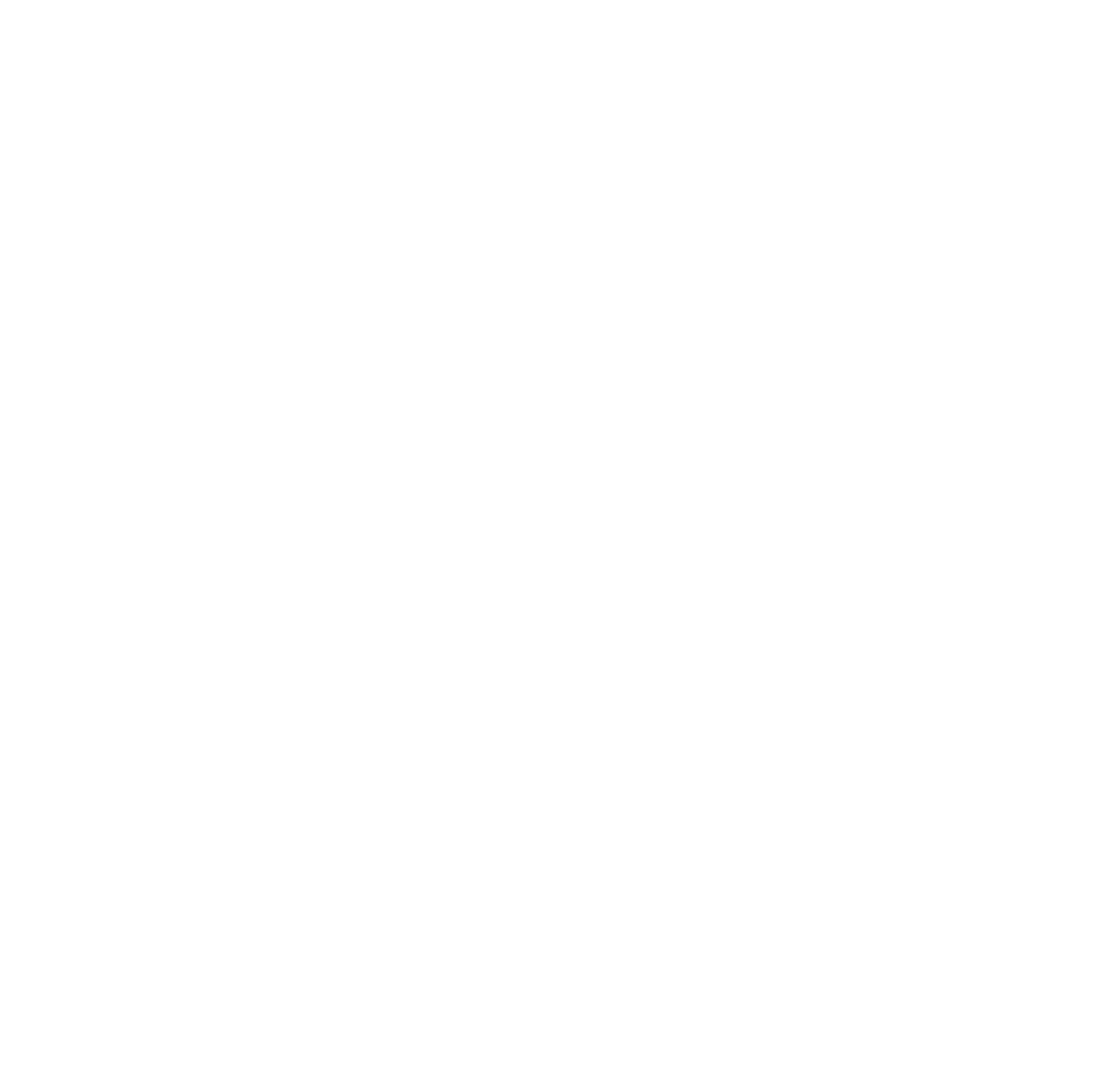
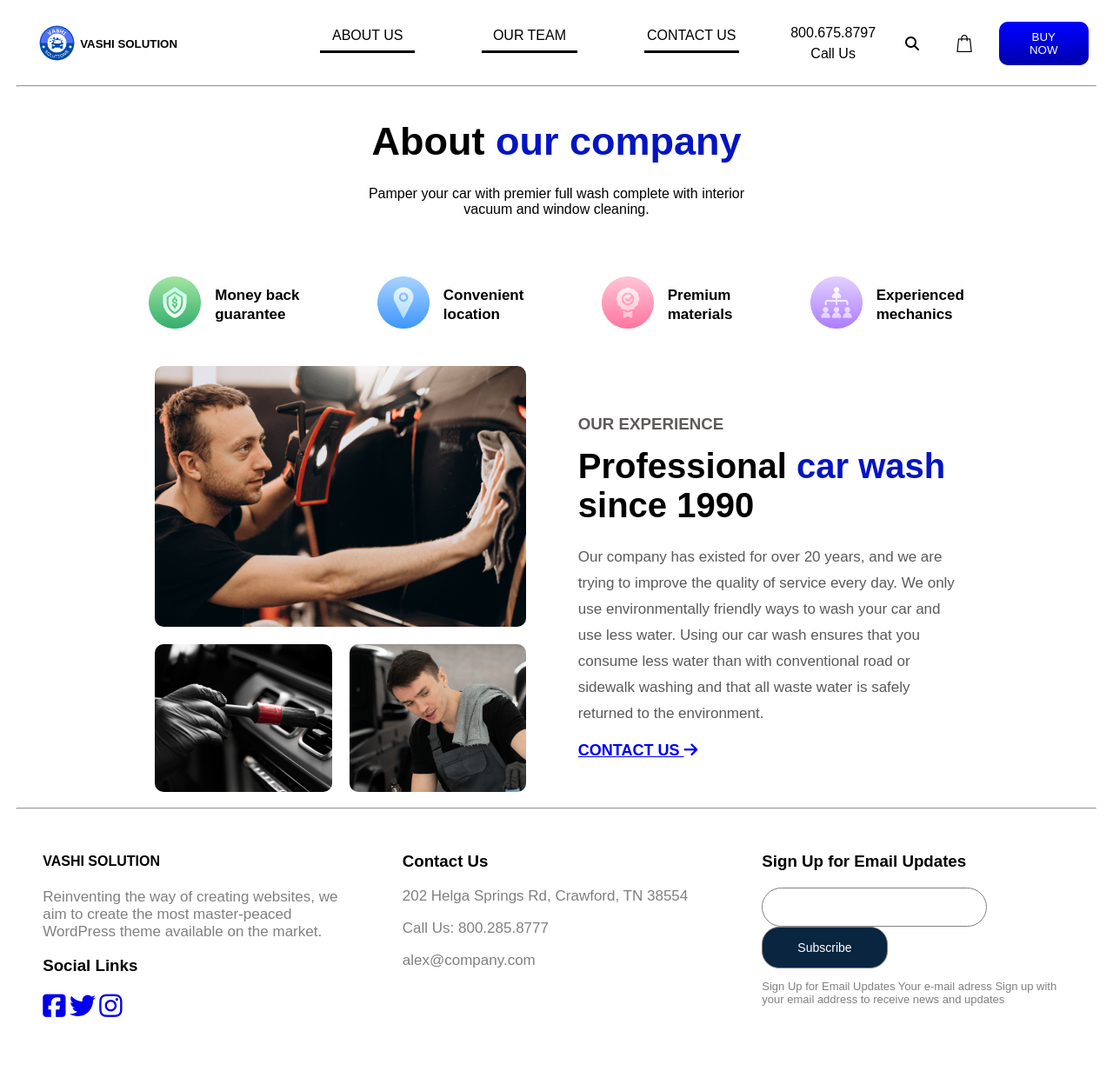
Before and after one commit to Nameera-Khatoon/carWebsite, a plain HTML site: page aboutUs.html in a window 1280 px wide. Shown: the whole page at 87% size. Before the commit the page ends 800 px from the top, so only its background shows below. Drawn offline with Linux system fonts and the light colour scheme.

Commit message:
done with website

```diff
--- a/aboutUs.html
+++ b/aboutUs.html
@@ -0,0 +1,273 @@
+<!DOCTYPE html>
+<html lang="en">
+<head>
+    <link rel="stylesheet" href="About.css">
+    <script src="https://kit.fontawesome.com/f0568d9fe7.js" crossorigin="anonymous"></script>
+    <meta charset="UTF-8">
+    <meta http-equiv="X-UA-Compatible" content="IE=edge">
+    <meta name="viewport" content="width=device-width, initial-scale=1.0">
+    <title>About Us page</title>
+    <link rel="stylesheet" href="./index.css">
+    <style>
+        body{
+            font-family:sans-serif;
+        }
+    .header{
+        margin-bottom:40px;
+        }
+.header>p
+{
+text-align: center; width: 35%; margin:auto; font-size:16px ;
+}
+.header>h1{
+    font-size: 45px;
+    text-align: center;
+    margin-bottom: 25px;
+}
+#color {
+    color: #0315c1;
+}
+#container1 {
+    display: flex;
+    align-items: center;
+    width: 80%;
+    justify-content: space-between;
+    margin:auto; font-size: 17px;
+    font-weight: bolder;
+}
+/* #container1>div{margin:1%;} */
+#container1>div{
+    display:flex;
+    align-items: center;
+    margin:2%;
+}
+#container1 img {
+    width: 60px;
+    height: 60px;
+}
+
+#container1 span{
+    margin:8px;
+}
+#para {
+    line-height: 5px;
+}
+
+
+#prof {
+    display: flex;
+     width: 80%;
+      margin:auto;
+    }
+#prof>div{
+    width: 45%;
+     margin:auto;
+    }
+#prof img{
+    width: 100%;
+     border-radius: 10px;
+    }
+#prof>div:nth-child(1){
+    display: grid;
+    grid-template-columns: 1fr 1fr;
+}
+#prof>div:nth-child(1)>div{
+    margin:10px;
+}
+#prof>div:nth-child(1)>div:nth-child(1){
+    grid-area: 1/1/2/4
+}
+
+
+
+#prof>div:nth-child(1)>div:nth-child(1){
+    background-image: url("images/car-care-about-us.png");
+    height: 300px;
+    border-radius: 10px;
+    background-size: cover;
+}
+
+#prof>div:nth-child(1)>div:nth-child(2){
+    background-image: url("images/ccar-care-about-us-3.png");
+     height: 170px;
+      border-radius: 10px;
+       background-size: cover;
+     }
+#prof>div:nth-child(1)>div:nth-child(3){
+    background-image: url("images/car-care-about-us-2.png");
+     height: 170px;
+     border-radius: 10px;
+      background-size: cover;
+      transition: background-image 5s;
+    }
+#prof>div:nth-child(1)>div:hover{
+    background-size: 120%;
+}
+
+    /* #exp {display: flex; flex-direction:column;} */
+    #exp h3{
+        color: rgb(96, 90, 90);
+        margin-bottom: -18px;
+    }
+#exp h1 {
+    font-size: 40px;
+     margin-bottom: 22px;
+    }
+#exp span {
+    color: #0315c1;
+}
+    #exp p {
+        line-height: 30px;
+        font-size: 17px;
+         color: rgb(90, 90, 90);
+        }
+    #exp a {
+        font-size: 18px;
+         font-weight: bold;
+        }
+    #exp a:hover {
+        color: black;
+    }
+    </style>
+</head>
+<body>
+    <div id="container">
+  <!-- navbar -->
+  <nav>
+    <div>
+       <a href="./index.html">
+        <img src="./images/FastCarWash.png" alt="" id="logo">
+        <h5>VASHI SOLUTION</h5>
+       </a>
+    </div>
+    <div>
+        <div>
+            <a href="./aboutUs.html">ABOUT US
+                <hr >
+            </a>
+            <a href="./Team.html">OUR TEAM
+                <hr>
+            </a>
+            <a href="./contactUs.html">CONTACT US
+                <hr>
+            </a>
+        </div>
+        <div>
+            <div>
+                <p>800.675.8797</p>
+                <p>Call Us</p>
+            </div>
+            <div style="display:grid ;grid-template-columns: repeat(2,1fr); align-items: center;">
+                <div>
+                    <i class="fa-solid fa-magnifying-glass"></i>
+
+                </div>
+                <div style="text-align: center;">
+                    <img src="./images/shopping-bag2.png" alt="">
+                </div>
+            </div>
+            <div id="buyNow">
+                <button><a href="./contactUs.html">BUY NOW</a></button>
+            </div>
+        </div>
+    </div>
+
+</nav>
+<hr>
+
+    <main>
+        <section class="header">
+            <h1>About <span id="color">our company</span></h1>
+            <p>
+                Pamper your car with premier full wash complete with interior vacuum and window cleaning.
+            </p>
+        </section>
+        <section id="container1">
+            <div>
+                <span><img src="images/securrgbgb.png"></span>
+                <span id="para">
+                    <p>Money back</p>
+                    <p>guarantee</p>
+                </span>
+            </div>
+
+
+            <div>
+                <span><img src="images/placeholderrgbrg.png"></span>
+                <span id="para">
+                  <p>  Convenient</p>
+                     <p>location</p>
+                </span>
+            </div>
+
+            <div><span ><img src="images/quality-rgbg.png"></span>
+                <span id="para"><p>Premium</p>
+                <p>materials</p></span>
+            </div>
+
+            <div>
+                <span><img src="images/teamrgbg.png"></span>
+                <span id="para">
+                    <p>Experienced</p>
+                <p>mechanics</p></span>
+            </div>
+        </section>
+
+
+
+        <section id="prof">
+          <div>
+            <div></div>
+            <div></div>
+            <div></div>
+          </div>
+
+
+        <div id="exp">
+                <h3>OUR EXPERIENCE</h3>
+                <h1>Professional <span>car wash</span> since 1990</h1>
+                <p>Our company has existed for over 20 years, and we are trying to improve the quality of service every day. We only use environmentally friendly ways to wash your car and use less water. Using our car wash ensures that you consume less water than with conventional road or sidewalk washing and that all waste water is safely returned to the environment.</p>
+
+                <a href="./contactUs.html">CONTACT US <i class="fa-solid fa-arrow-right"></i></a>
+        </div>
+        </section>
+    </main>
+
+    <footer>
+        <hr>
+        <div>
+            <div>
+                <h4>VASHI SOLUTION</h4>
+                <p style="font-size: 17px; color: gray;">Reinventing the way of creating websites, we aim to create the most master-peaced WordPress theme available on the market.</p>
+
+                <div>
+                    <h3>Social Links</h3>
+                    <div >
+                        <a href="#" style="font-size:30px ;"><i class="fa-brands fa-square-facebook"></i></a>
+                        <a href="#" style="font-size:30px ;"><i class="fa-brands fa-twitter"></i></a>
+                        <a href="#" style="font-size:30px ;"><i class="fa-brands fa-instagram" ></i></a>
+                    </div>
+                </div>
+            </div>
+            <div>
+                <h3>Contact Us</h3>
+                <p style="font-size: 17px; color: gray;">202 Helga Springs Rd, Crawford, TN 38554</p>
+                <p style="font-size: 17px; color: gray;">Call Us: 800.285.8777</p>
+                <p style="font-size: 17px; color: gray;">alex@company.com</p>
+
+            </div>
+            <div >
+                <h3>Sign Up for Email Updates</h3>
+                <input type="text" style="padding:14px 40px;border-radius: 40px; border: 1PX solid grey;">
+                <button style="padding:15px 40px; border-radius:20px ; border: 1px solid grey;background-color: #0a2540;color:white ;font-size: 14px;">Subscribe</button>
+                <p style="font-size: 13px; color: gray;">
+                    Sign Up for Email Updates
+                    Your e-mail adress
+                    Sign up with your email address to receive news and updates</p>
+            </div>
+        </div>
+    </footer>
+    <!-- footer end -->
+</div>
+</body>
+</html>
--- a/index.css
+++ b/index.css
@@ -12,7 +12,7 @@ body{
    margin: auto;
    margin-top: 10px;
     box-sizing: border-box;
-    background-color: aliceblue;
+    /* background-color: aliceblue; */
     margin-bottom: 70px;
     /* box-shadow: rgba(0, 0, 0, 0.24) 0px 3px 8px; */
 }
```
Also changed, not shown: Team.html (+9 -5 lines), index.html (+10 -7 lines), images/car-care-about-us-2.png (added), images/car-care-about-us.png (added), images/ccar-care-about-us-3.png (added), images/placeholderrgbrg copy.png (added), images/quality-rgbg.png (added), images/securrgbgb.png (added), images/teamrgbg.png (added), 1 other file.
